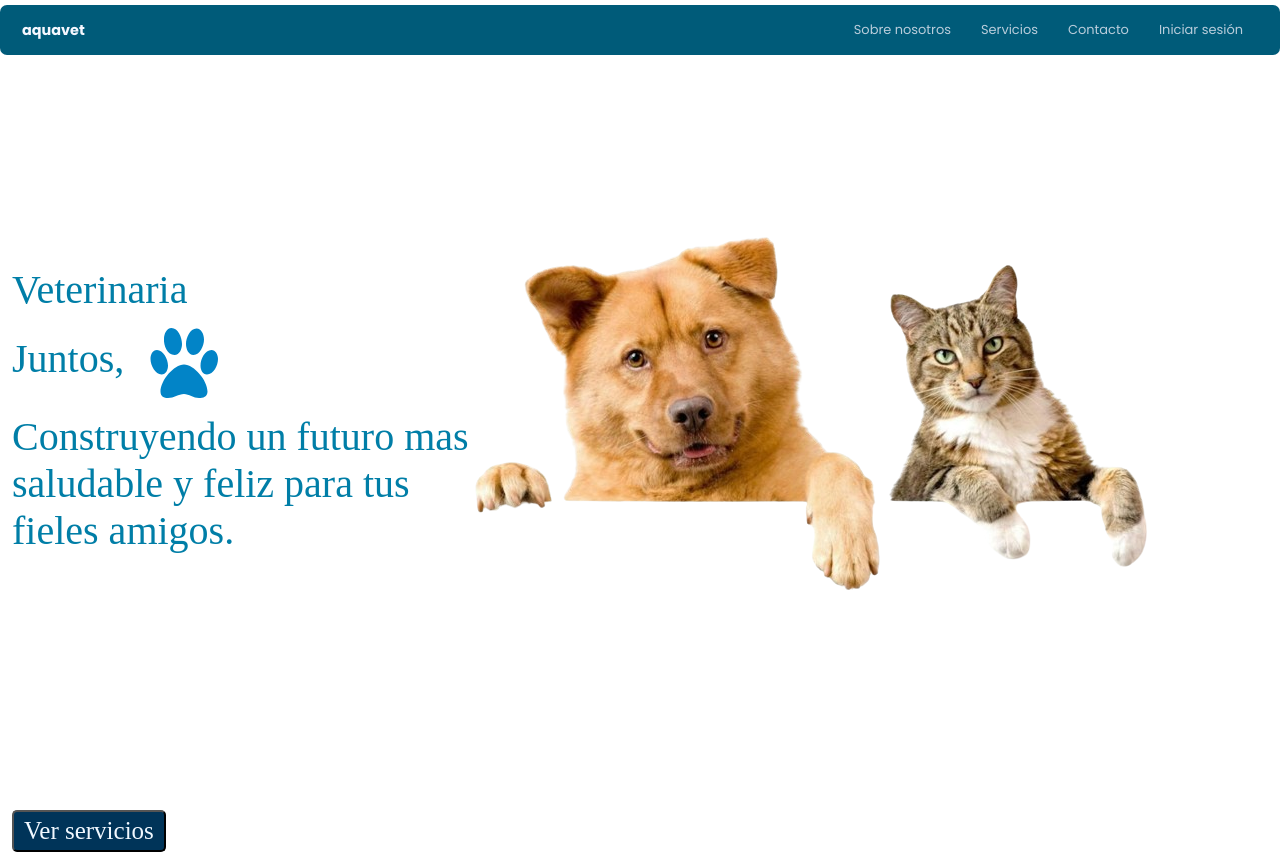
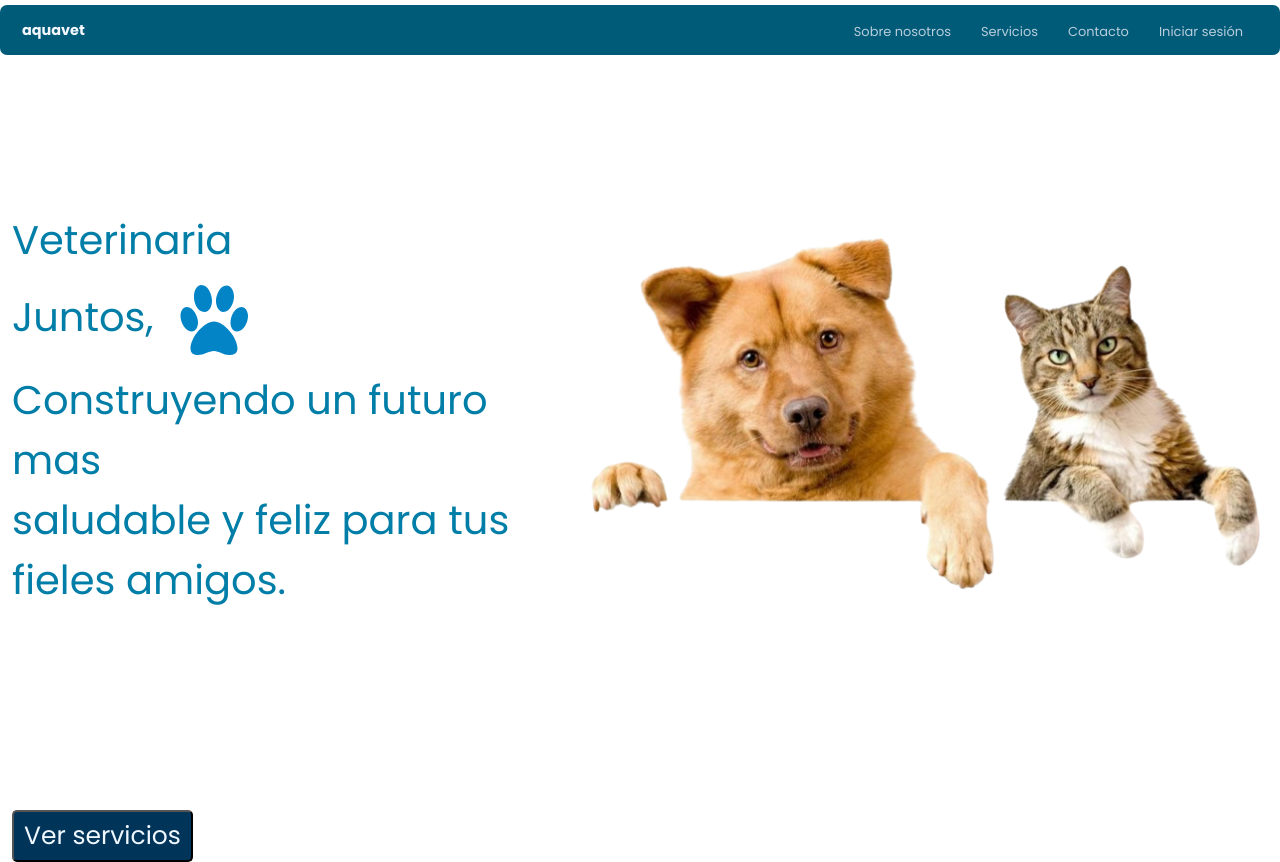
Before and after one commit to Alex-Pablo/FrontAquavet, an Angular app: page / in a window 1280 px wide. Built offline with nearby package versions, Linux system fonts and the light colour scheme.

Commit message:
validation login

```diff
--- a/package.json
+++ b/package.json
@@ -20,6 +20,7 @@
     "@angular/router": "^17.3.0",
     "bootstrap": "^5.3.3",
     "rxjs": "~7.8.0",
+    "sweetalert2": "^11.11.0",
     "tslib": "^2.3.0",
     "zone.js": "~0.14.3"
   },
--- a/src/app/auth/login/login.component.html
+++ b/src/app/auth/login/login.component.html
@@ -1,27 +1,43 @@
+
+
+<app-loader *ngIf="stateLogin"></app-loader>
+
+
 <div class="container-xxl">
     <app-navbar-top></app-navbar-top>
 
+    <body>
 
-    <body>
       <div class="login-container">
           <div class="login-box">
               <div class="avatar"></div>
-              <form>
+              <form [formGroup]="loginForm" (ngSubmit)="onSubmit()">
+
                   <div class="input-box">
-                      <input type="text" placeholder="Nombre de Usuario" required>
+                      <input type="text" placeholder="Correo electronico" formControlName="email">
+                      <span *ngIf="loginForm.get('email')?.invalid &&
+                                    (loginForm.get('email')?.dirty || loginForm.get('email')?.touched) ">
+                            {{ getErrorMessage('email')}}
+                      </span>
                   </div>
+
                   <div class="input-box">
-                      <input type="password" id="password" placeholder="Contraseña" required>
+                      <input type="password" id="password" placeholder="Contraseña" formControlName="password">
+
+                      <span *ngIf="loginForm.get('password')?.invalid &&
+                                    (loginForm.get('password')?.dirty || loginForm.get('password')?.touched) ">
+                        {{ getErrorMessage('password')}}
+                      </span>
                   </div>
-                  <div class="remember-me">
-                      <input type="checkbox" id="remember">
-                      <label for="remember">Recuérdame</label>
-                  </div>
+
                   <div class="forgot-password">
                       <a href="#">¿Olvidaste tu contraseña?</a><br>
                   </div>
-                  <button type="submit">INICIAR SESIÓN</button>
+
+                  <button type="submit" >INICIAR SESIÓN</button>
               </form>
           </div>
       </div>
   </body>
+
+</div>
--- a/src/app/auth/login/login.component.scss
+++ b/src/app/auth/login/login.component.scss
@@ -28,7 +28,7 @@ padding: 20px;
       transform: translateY(0);
   }
   50% {
-      transform: translateY(-10px);
+      transform: translateY(-5px);
   }
 }
 
--- a/src/app/auth/login/login.component.ts
+++ b/src/app/auth/login/login.component.ts
@@ -1,13 +1,70 @@
 import { Component } from '@angular/core';
 import { NavbarTopComponent } from '../../shared/components/auth/navbar-top/navbar-top.component';
+import { ReactiveFormsModule , FormBuilder, Validators} from '@angular/forms';
+import { NgIf } from '@angular/common';
+import { LoaderComponent } from '../../shared/components/loader/loader.component';
+import Swal from 'sweetalert2';
+import { AuthService } from '../../core/services/auth/auth.service';
 
 @Component({
   selector: 'app-login',
   standalone: true,
-  imports: [NavbarTopComponent],
+  imports: [
+    NavbarTopComponent,
+    ReactiveFormsModule,
+    NgIf,
+    LoaderComponent
+  ],
   templateUrl: './login.component.html',
   styleUrl: './login.component.scss'
 })
 export class LoginComponent {
 
+  constructor(private formBuilder: FormBuilder, private sAuth: AuthService){}
+
+  stateLogin:boolean = false;
+
+  loginForm =  this.formBuilder.group({
+    email : ['', [Validators.required, Validators.email]],
+    password : ['', [Validators.required] ],
+  })
+
+
+  onSubmit(){
+
+    if (this.loginForm.invalid){
+      this.loginForm.markAllAsTouched();
+      return
+    }
+
+    Swal.fire({
+      title:'',
+      text: 'Espere por favor...'
+    })
+    Swal.showLoading();
+
+    this.sAuth.login("hola", "123456")
+      .subscribe((data) => {
+        console.log(data);
+        Swal.fire({
+          title: "Iniciando session",
+          text: "Autentificacion correcta",
+          timer: 3000
+        })
+      })
+  }
+
+
+
+  getErrorMessage(formControl:string){
+    const control  = this.loginForm.get(formControl);
+    if (control?.hasError('required')) {
+      return 'El campo es requerido'
+    }
+    else if (control?.hasError('email')){
+      return 'Es necesario un correo electrónico'
+    }
+    return
+  }
+
 }
--- a/src/app/core/services/base-api.service.ts
+++ b/src/app/core/services/base-api.service.ts
@@ -23,7 +23,7 @@ export class BaseService {
     return this.http.get<any>(`${environment.baseUrlApi}/${service}/${id}`)
   }
 
-  getbyQuey(service:string, query:string){
+  getbyQuery(service:string, query:string){
     return this.http.get<any>(`${environment.baseUrlApi}/${service}?query=${query}`)
   }
 
--- a/src/app/public/services/services.component.ts
+++ b/src/app/public/services/services.component.ts
@@ -75,7 +75,7 @@ export class ServicesComponent implements OnInit{
   }
 
   searchService(query: string){
-      this.SBase.getbyQuey("Services/search", query)
+      this.SBase.getbyQuery("Services/search", query)
         .subscribe(data => {
           if (data.isSucess) {
             this.serviciosQuery = data.value;
--- /dev/null
+++ b/src/app/shared/components/loader/loader.component.html
@@ -0,0 +1,5 @@
+<div class="positionFixed">
+
+    <div class="container"></div>
+
+</div>
--- /dev/null
+++ b/src/app/shared/components/loader/loader.component.scss
@@ -0,0 +1,41 @@
+.positionFixed {
+  position: fixed;
+  z-index: 100;
+  width: 100vw;
+  height: 100vh;
+  display: flex;
+  justify-content: center;
+  align-items: center;
+  background: rgba(227, 229, 233, 0.384);
+
+  .container {
+    --uib-size: 40px;
+    --uib-color: #151b83;
+    --uib-speed: .9s;
+    --uib-stroke: 5px;
+    --mask-size: calc(var(--uib-size) / 2 - var(--uib-stroke));
+    position: relative;
+    display: flex;
+    align-items: center;
+    justify-content: flex-start;
+    height: var(--uib-size);
+    width: var(--uib-size);
+    -webkit-mask: radial-gradient(circle var(--mask-size),
+        transparent 99%,
+        #000 100%);
+    mask: radial-gradient(circle var(--mask-size), transparent 99%, #000 100%);
+    background-image: conic-gradient(transparent 25%, var(--uib-color));
+    animation: spin calc(var(--uib-speed)) linear infinite;
+    border-radius: 50%;
+  }
+
+  @keyframes spin {
+    0% {
+      transform: rotate(0deg);
+    }
+
+    100% {
+      transform: rotate(360deg);
+    }
+  }
+}
--- a/src/styles.scss
+++ b/src/styles.scss
@@ -24,6 +24,7 @@ html{
 
 body {
     min-height: 100vh;
+    font-family: 'PoppinsRegular';
 }
 
 img, picture, svg, video{
```
Also changed, not shown: src/app/shared/components/loader/loader.component.ts (added, +12 -0 lines), 1 other file (tests, documents, lock files or other folders).
